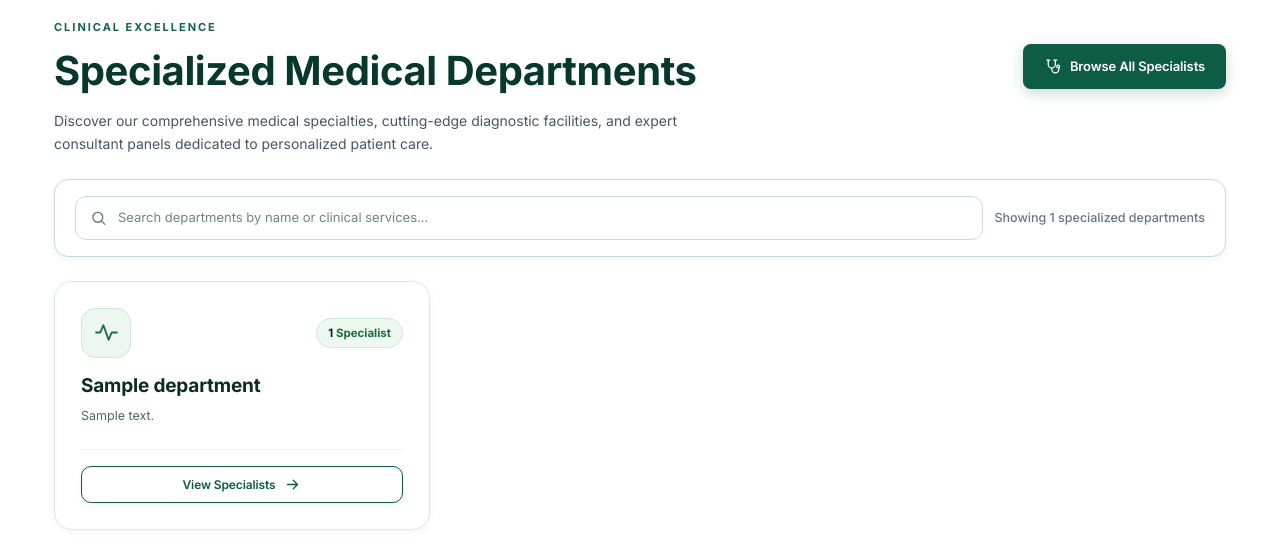
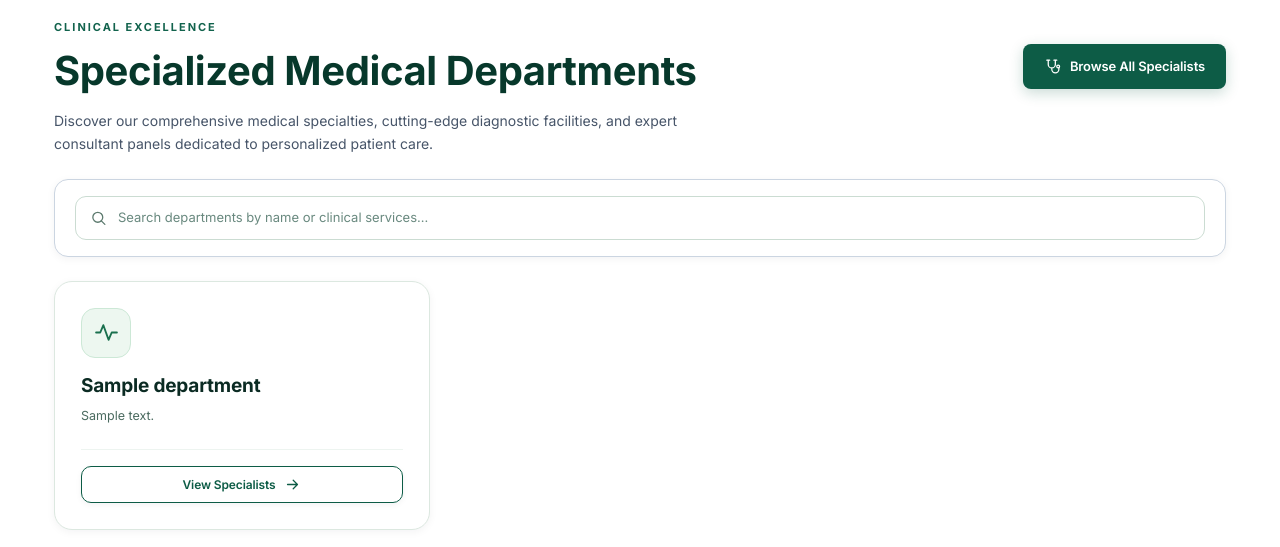
Before and after one commit to shawn-cse/healthcare-appointment-management-system, a Django app: page /departments/explore/ in a window 1280 px wide. Shown: the part 171-718 px from the top of the page. Run offline with Django 5.2, Linux system fonts and the light colour scheme; tables that the repository leaves empty hold one stand-in row (values such as "Sample post").

Commit message:
Remove specialized departments count and specialist badge from departments page

```diff
--- a/static/js/app.js
+++ b/static/js/app.js
@@ -216,26 +216,20 @@
   // --- Real-Time Instant Department Search ---
   const depSearch = doc.getElementById('department-live-search');
   const depContainer = doc.getElementById('departments-container');
-  const depCount = doc.getElementById('department-count');
 
   if (depSearch && depContainer) {
     const depCards = Array.from(depContainer.querySelectorAll('.department-showcase-card'));
     depSearch.addEventListener('input', () => {
       const q = depSearch.value.trim().toLowerCase();
-      let matchCount = 0;
       depCards.forEach(card => {
         const name = card.dataset.depName || '';
         const desc = card.dataset.depDesc || '';
         if (!q || name.includes(q) || desc.includes(q)) {
           card.style.display = '';
-          matchCount++;
         } else {
           card.style.display = 'none';
         }
       });
-      if (depCount) {
-        depCount.textContent = `Showing ${matchCount} specialized department${matchCount === 1 ? '' : 's'}`;
-      }
     });
   }
 
--- a/templates/base.html
+++ b/templates/base.html
@@ -11,7 +11,7 @@
   <link rel="preconnect" href="https://fonts.googleapis.com">
   <link rel="preconnect" href="https://fonts.gstatic.com" crossorigin>
   <link href="https://fonts.googleapis.com/css2?family=Inter:wght@400;500;600;700&display=swap" rel="stylesheet">
-  <link href="{% static 'css/app.css' %}?v=20261121_37" rel="stylesheet">
+  <link href="{% static 'css/app.css' %}?v=20261121_38" rel="stylesheet">
   <link href="{% static 'css/calendar.css' %}?v=20261121_30" rel="stylesheet">
 </head>
 <body class="{% if user.is_authenticated %}app-layout{% else %}public-layout{% endif %}">
@@ -371,7 +371,7 @@
 </footer>
 {% endif %}
 
-<script src="{% static 'js/calendar.js' %}" defer></script>
-<script src="{% static 'js/app.js' %}" defer></script>
+<script src="{% static 'js/calendar.js' %}?v=20261121_38" defer></script>
+<script src="{% static 'js/app.js' %}?v=20261121_38" defer></script>
 </body>
 </html>
--- a/templates/public/departments.html
+++ b/templates/public/departments.html
@@ -21,7 +21,6 @@
       <svg class="icon"><use href="#ic-search"/></svg>
       <input type="text" id="department-live-search" placeholder="Search departments by name or clinical services..." aria-label="Search departments">
     </div>
-    <span class="small-muted" id="department-count">Showing {{ departments|length }} specialized departments</span>
   </div>
 
   <div class="department-showcase-grid" id="departments-container">
@@ -30,9 +29,6 @@
       <div class="department-card-header">
         <span class="dep-icon-circle">
           <svg class="icon"><use href="#ic-activity"/></svg>
-        </span>
-        <span class="dep-specialist-badge">
-          <b>{{ dep.total_doctors }}</b> Specialist{{ dep.total_doctors|pluralize }}
         </span>
       </div>
       <h2>{{ dep.name }}</h2>
```
